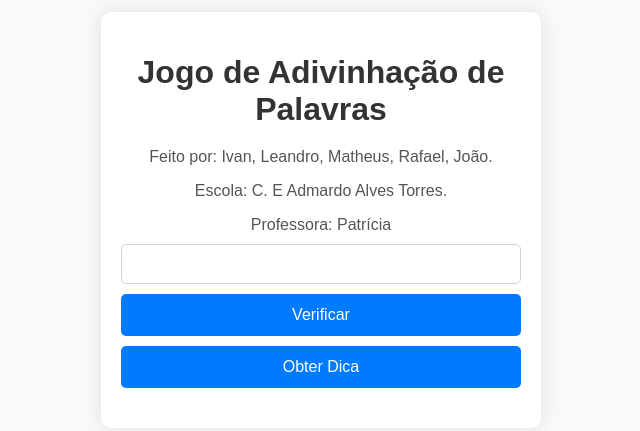
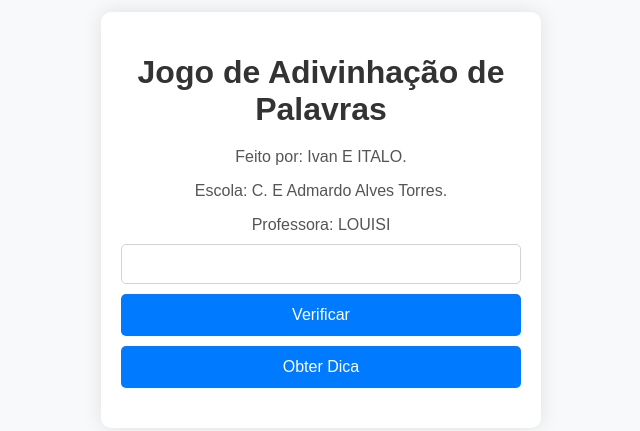
Before and after one commit to Zangals1230/bullying-digital, a plain HTML site: page jogo1.html in a window 1280 px wide. Shown: the part 180-611 px from the top of the page, without its empty margins (319-959 px from the left). Drawn offline with Linux system fonts and the light colour scheme.

Commit message:
Update jogo1.html

```diff
--- a/jogo1.html
+++ b/jogo1.html
@@ -81,9 +81,9 @@
 <body>
     <div class="container">
         <h1>Jogo de Adivinhação de Palavras</h1>
-             <p>Feito por: Ivan, Leandro, Matheus, Rafael, João.</p>
+             <p>Feito por: Ivan E ITALO.</p>
         <p>Escola: C. E Admardo Alves Torres. </p>
-        <p>Professora: Patrícia</p>
+        <p>Professora: LOUISI</p>
         <input type="text" id="guessInput">
         <button onclick="checkGuess()">Verificar</button>
         <button onclick="getHint()">Obter Dica</button>
```
